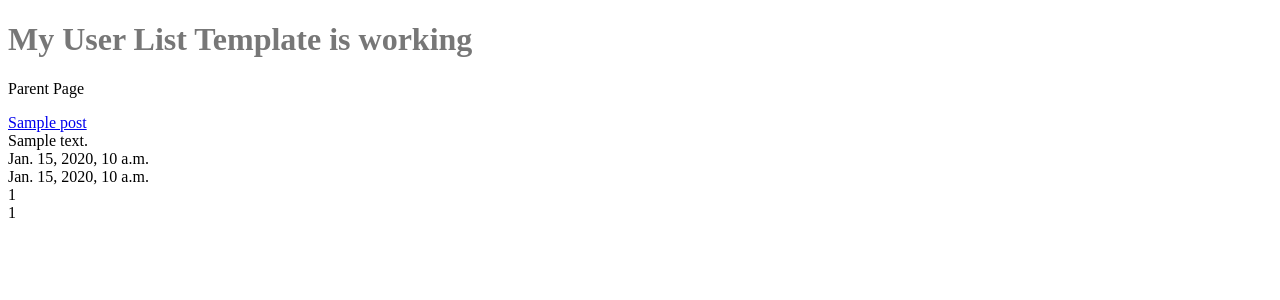
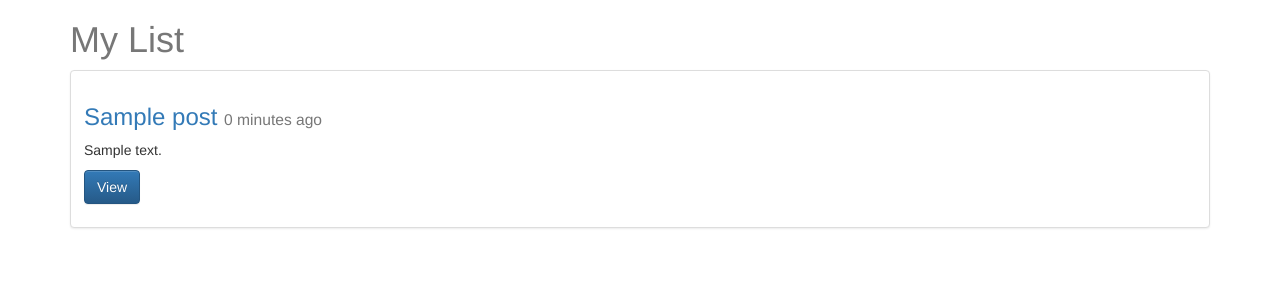
Before and after one commit to HammadChaudhary/django19starter, a Django app: page /posts/ in a window 1280 px wide. Shown: the top 300 px of the page. Run offline with Django 3.2, Linux system fonts and the light colour scheme; a user stored in the database is signed in; tables that the repository leaves empty hold one stand-in row (values such as "Sample post"); some libraries are stand-ins or nearby versions.

Commit message:
section 5 lecture 40 implementing bootstrap

```diff
--- a/posts/views.py
+++ b/posts/views.py
@@ -17,8 +17,8 @@ def post_create(request):
 		# Message Success
 		messages.success(request, "Successfully Created")
 		return HttpResponseRedirect(instance.get_absolute_url())
-	else:
-		messages.error(request, "Failed: Creation of Post")
+	# else:
+	# 	messages.error(request, "Failed: Creation of Post")
 
 # Bad Practice - Not recommended
 	# if request.method == "POST":
@@ -58,7 +58,7 @@ def post_list(request):
 		# Namming convention for variable, context, context_data
 		my_context_data = {
 		"object_list": queryset,
-		"title": "My User List"
+		"title": "My List"
 	}
 	# return render(request, "index2.html", my_context_data)
 
--- a/templates/base.html
+++ b/templates/base.html
@@ -4,7 +4,11 @@
 <html>
 <head>
 	<title>{% block head_title %}Try Django 1.9{% endblock head_title %}</title>
-	<link rel='stylesheet' href='{% static "css/base.css" %}' />
+	<!-- Latest compiled and minified CSS -->
+<link rel="stylesheet" href="https://maxcdn.bootstrapcdn.com/bootstrap/3.3.7/css/bootstrap.min.css" integrity="sha384-BVYiiSIFeK1dGmJRAkycuHAHRg32OmUcww7on3RYdg4Va+PmSTsz/K68vbdEjh4u" crossorigin="anonymous">
+<!-- Optional theme -->
+<link rel="stylesheet" href="https://maxcdn.bootstrapcdn.com/bootstrap/3.3.7/css/bootstrap-theme.min.css" integrity="sha384-rHyoN1iRsVXV4nD0JutlnGaslCJuC7uwjduW9SVrLvRYooPp2bWYgmgJQIXwl/Sp" crossorigin="anonymous">
+<link rel='stylesheet' href='{% static "css/base.css" %}' />
 
 </head>
 <body>
@@ -17,7 +21,7 @@
 {% endblock content %}
 </div>
 
-
-
+<!-- Latest compiled and minified JavaScript -->
+<script src="https://maxcdn.bootstrapcdn.com/bootstrap/3.3.7/js/bootstrap.min.js" integrity="sha384-Tc5IQib027qvyjSMfHjOMaLkfuWVxZxUPnCJA7l2mCWNIpG9mGCD8wGNIcPD7Txa" crossorigin="anonymous"></script>
 </body>
 </html>
--- a/templates/post_list.html
+++ b/templates/post_list.html
@@ -1,20 +1,22 @@
 {% extends "base.html" %}
-
 {% block content %}
 
-<h1>{{ title }} Template is working</h1>
+<h1>{{ title }}</h1>
+<div class="row">
+{% for obj in object_list %}
+  <div class="col-sm-12">
+    <div class="thumbnail">
+      <!-- <img src="..." alt="..."> -->
+      <div class="caption">
+        <h3><a href="{{ obj.get_absolute_url }}">{{ obj.title }}</a> <small>{{ obj.timestamp | timesince }} ago</small></h3>
+        <p>{{ obj.content|linebreaks|truncatechars:20 }}</p>
+        <p><a href="{{ obj.get_absolute_url }}" class="btn btn-primary" role="button">View</a></p>
+      </div>
+    </div>
+  </div>
 
-<p>Parent Page</p>
-
-{% for obj in object_list %}
-<!-- <a href="/posts/{{ obj.id }}">{{ obj.title }}</a><br/> -->
-<!-- <a href="{% url 'posts:detail' id=obj.id %}">{{ obj.title }}</a><br/> -->
-<a href="{{ obj.get_absolute_url }}">{{ obj.title }}</a><br/>
-{{ obj.content }}<br/>
-{{ obj.timestamp }}<br/>
-{{ obj.updated }}<br/>
-{{ obj.id }}<br/>
-{{ obj.pk }}<br/><br/>
+{% cycle "" "</div><div class='row'>" %}
 {% endfor %}
+</div>
 
 {% endblock content %}
```
Also changed, not shown: templates/post_detail.html (+8 -6 lines).
